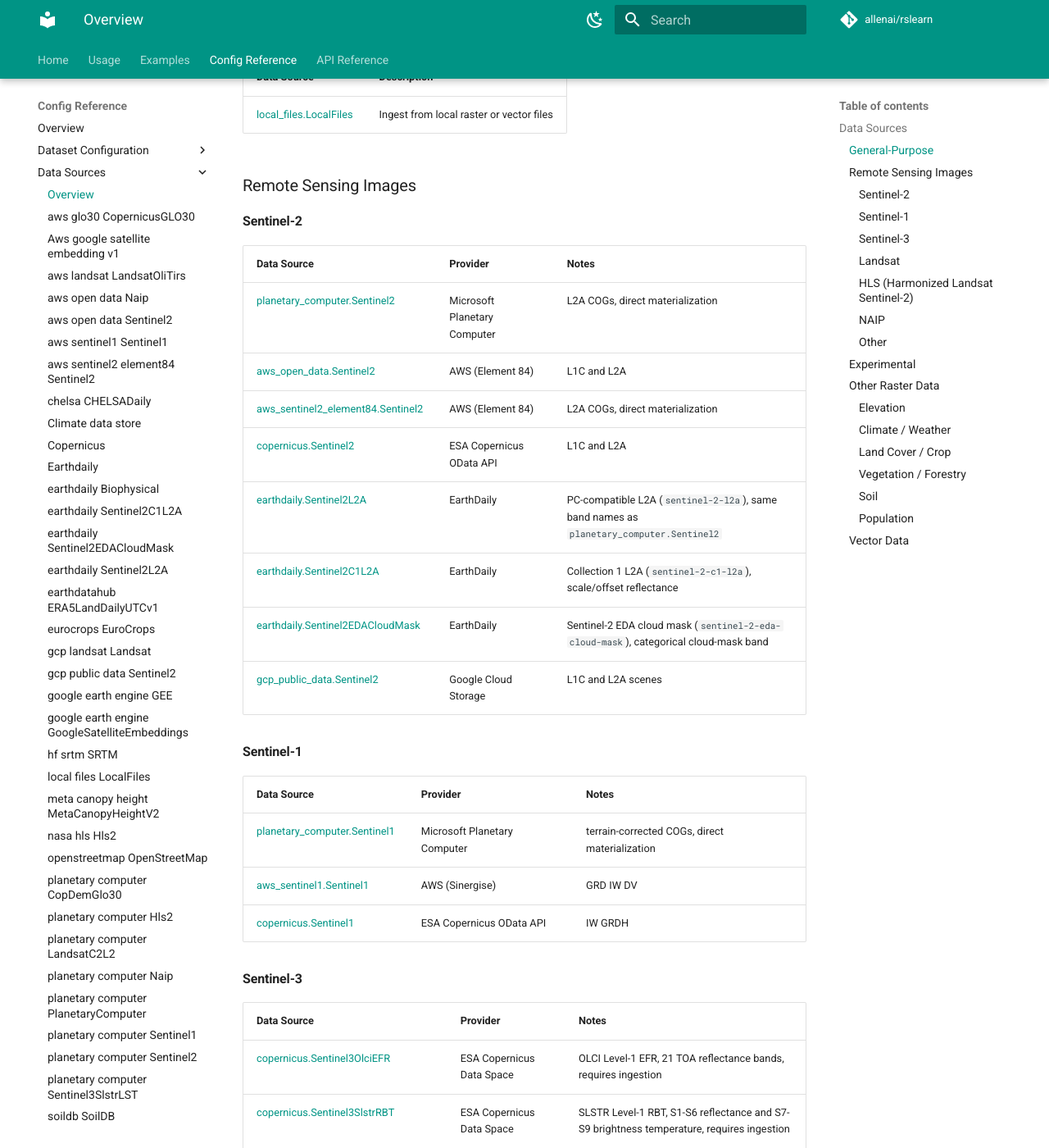
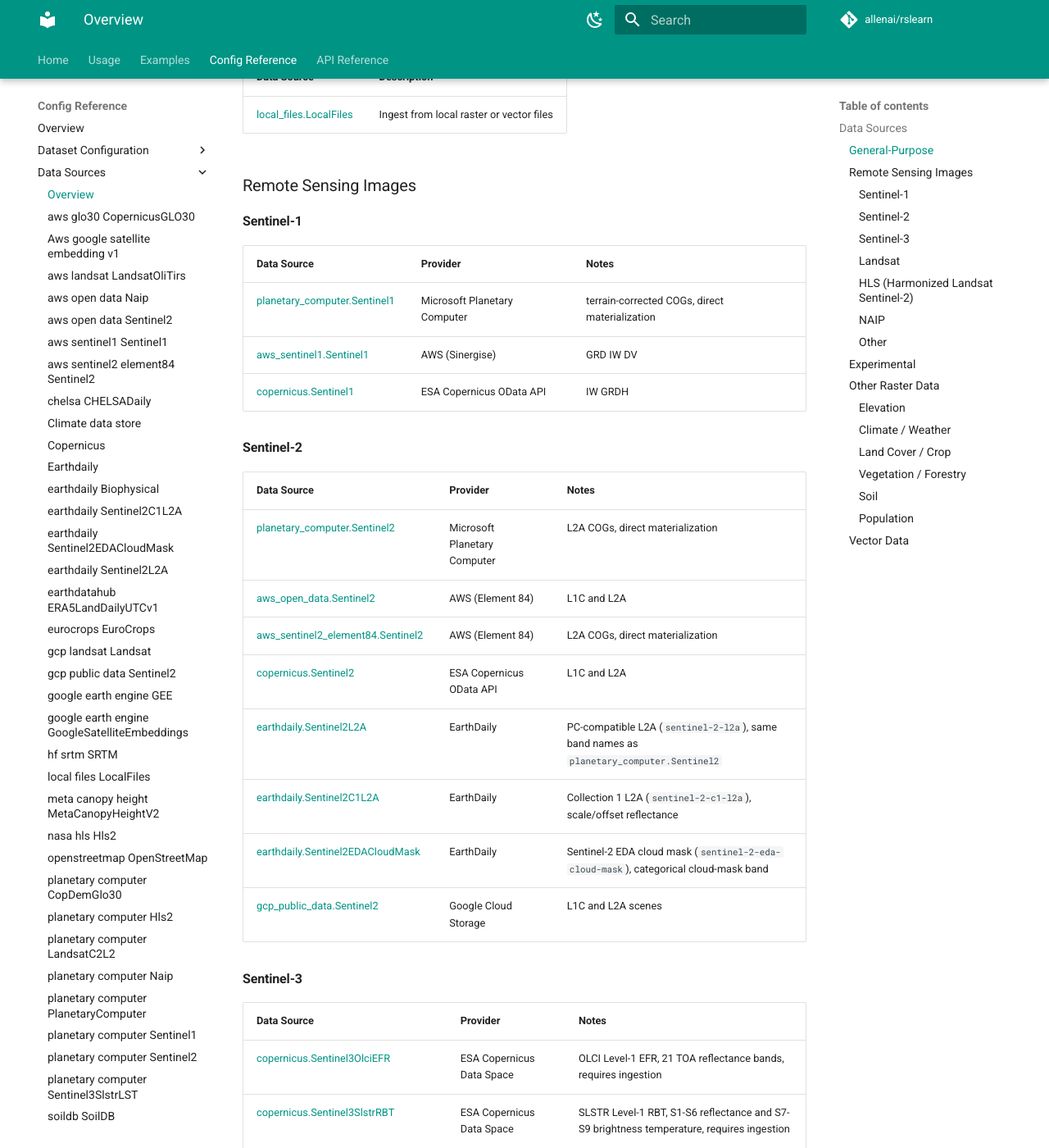
Before and after one commit to allenai/rslearn, an MkDocs documentation site: the page built from docs/DataSources.md, in a window 1280 px wide and 1400 px high, scrolled down 362 px. Shown: the whole window at 82% size. Built offline with MkDocs 1.6.1 and Material for MkDocs 9.7.7, drawn with Linux system fonts in a browser that asks for light colours; comment, search, counter and statistics services are not loaded; part of the change alters nothing that is shown.

```diff
--- a/docs/DataSources.md
+++ b/docs/DataSources.md
@@ -12,6 +12,14 @@ detailed page with configuration options and available bands. See
 
 ### Remote Sensing Images
 
+#### Sentinel-1
+
+| Data Source | Provider | Notes |
+|---|---|---|
+| [planetary_computer.Sentinel1](data_sources/planetary_computer_Sentinel1.md) | Microsoft Planetary Computer | terrain-corrected COGs, direct materialization |
+| [aws_sentinel1.Sentinel1](data_sources/aws_sentinel1_Sentinel1.md) | AWS (Sinergise) | GRD IW DV |
+| [copernicus.Sentinel1](data_sources/copernicus.md#rslearndata_sourcescopernicussentinel1) | ESA Copernicus OData API | IW GRDH |
+
 #### Sentinel-2
 
 | Data Source | Provider | Notes |
@@ -24,14 +32,6 @@ detailed page with configuration options and available bands. See
 | [earthdaily.Sentinel2C1L2A](data_sources/earthdaily_Sentinel2C1L2A.md) | EarthDaily | Collection 1 L2A (`sentinel-2-c1-l2a`), scale/offset reflectance |
 | [earthdaily.Sentinel2EDACloudMask](data_sources/earthdaily_Sentinel2EDACloudMask.md) | EarthDaily | Sentinel-2 EDA cloud mask (`sentinel-2-eda-cloud-mask`), categorical cloud-mask band |
 | [gcp_public_data.Sentinel2](data_sources/gcp_public_data_Sentinel2.md) | Google Cloud Storage | L1C and L2A scenes |
-
-#### Sentinel-1
-
-| Data Source | Provider | Notes |
-|---|---|---|
-| [planetary_computer.Sentinel1](data_sources/planetary_computer_Sentinel1.md) | Microsoft Planetary Computer | terrain-corrected COGs, direct materialization |
-| [aws_sentinel1.Sentinel1](data_sources/aws_sentinel1_Sentinel1.md) | AWS (Sinergise) | GRD IW DV |
-| [copernicus.Sentinel1](data_sources/copernicus.md#rslearndata_sourcescopernicussentinel1) | ESA Copernicus OData API | IW GRDH |
 
 #### Sentinel-3
 
```
